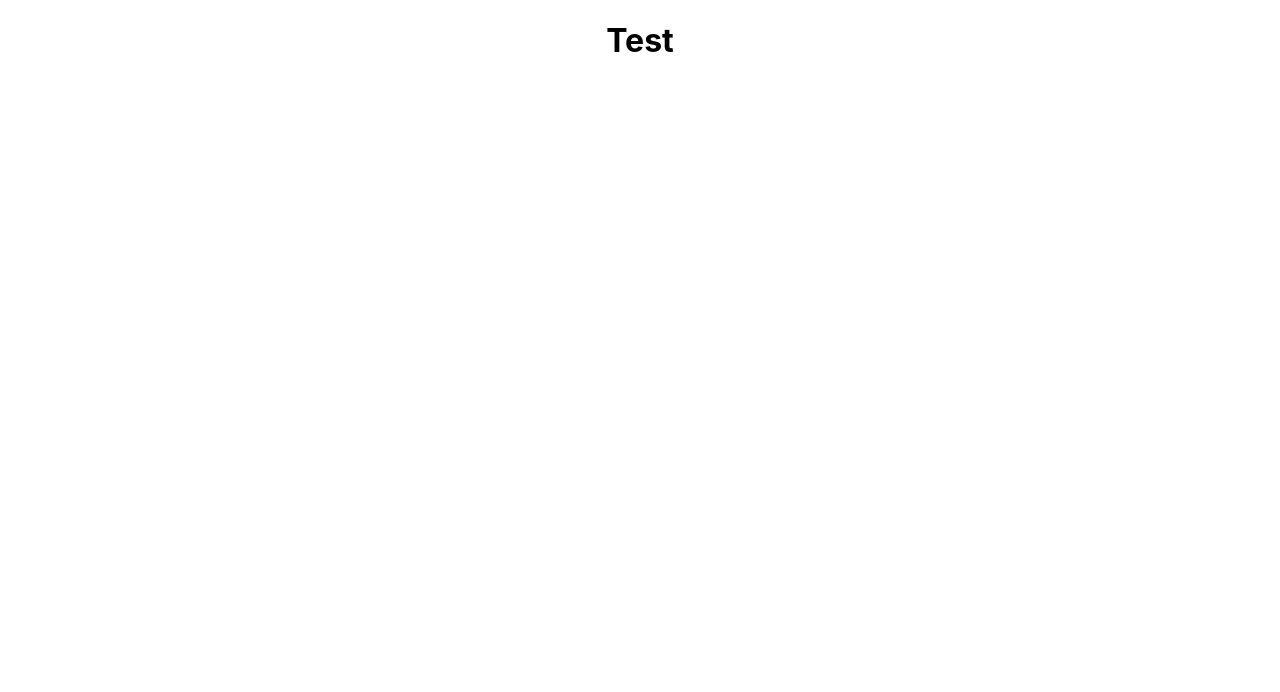
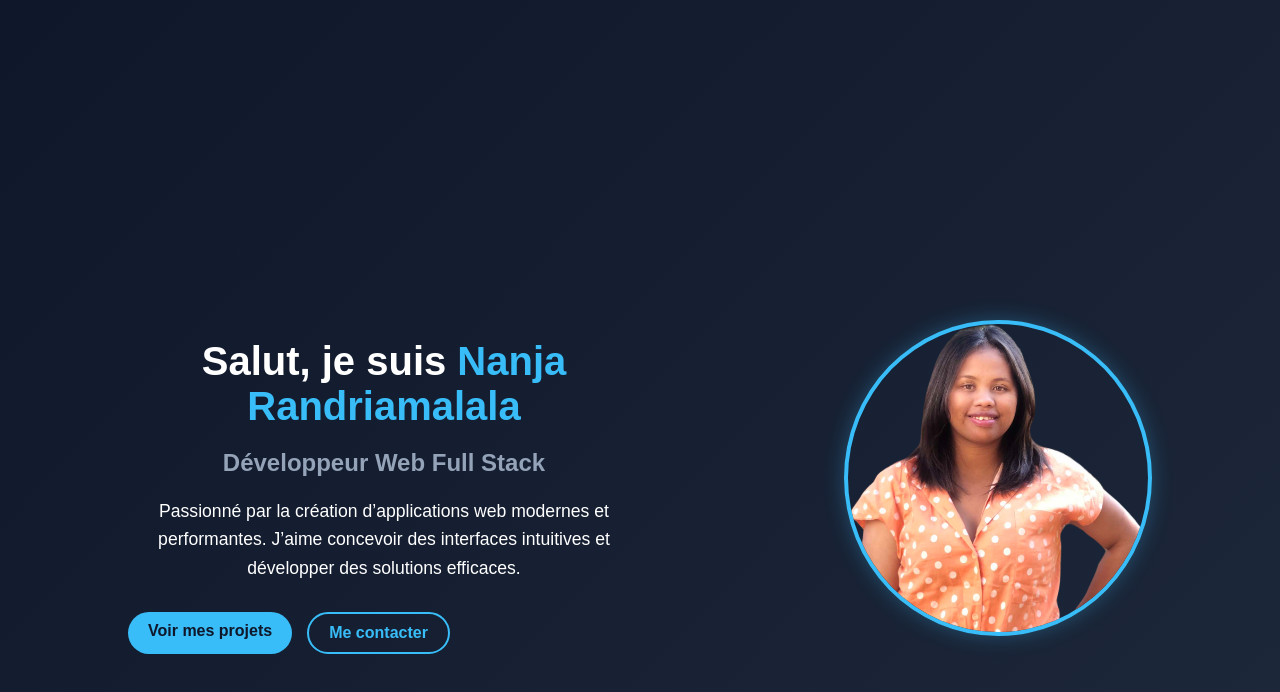
Before and after one commit to nanja98/PortFolio, a React (Create React App) app: page / in a window 1280 px wide. Shown: the top 692 px of the page. Built offline with nearby package versions, Linux system fonts and the light colour scheme.

Commit message:
page home

```diff
--- a/src/App.js
+++ b/src/App.js
@@ -1,13 +1,10 @@
-
+import Home from './pages/Home/home';
 import './App.css';
 
 function App() {
   return (
     <div className="App">
-      <h1>
-          Test
-        </h1>
-
+      <Home />
     </div>
   );
 }
--- /dev/null
+++ b/src/pages/Home/home.css
@@ -0,0 +1,73 @@
+.home {
+  display: flex;
+  align-items: center;
+  justify-content: space-between;
+  padding: 80px 10%;
+  background: linear-gradient(135deg, #0f172a, #1e293b);
+  color: #fff;
+  min-height: 100vh;
+  font-family: "Poppins", sans-serif;
+}
+
+.intro {
+  max-width: 50%;
+}
+
+.name {
+  color: #38bdf8;
+}
+
+.intro h1 {
+  font-size: 2.5rem;
+  margin-bottom: 10px;
+}
+
+.intro h2 {
+  font-size: 1.5rem;
+  color: #94a3b8;
+  margin-bottom: 20px;
+}
+
+.intro p {
+  font-size: 1.1rem;
+  line-height: 1.6;
+  margin-bottom: 30px;
+}
+
+.buttons {
+  display: flex;
+  gap: 15px;
+}
+
+.btn {
+  text-decoration: none;
+  background: #38bdf8;
+  color: #0f172a;
+  padding: 10px 20px;
+  border-radius: 30px;
+  font-weight: 600;
+  transition: 0.3s;
+}
+
+.btn:hover {
+  background: #0ea5e9;
+  transform: translateY(-2px);
+}
+
+.btn-secondary {
+  background: transparent;
+  border: 2px solid #38bdf8;
+  color: #38bdf8;
+}
+
+.btn-secondary:hover {
+  background: #38bdf8;
+  color: #0f172a;
+}
+
+.profile-img img {
+  width: 300px;
+  border-radius: 50%;
+  border: 4px solid #38bdf8;
+  box-shadow: 0 0 20px rgba(56, 189, 248, 0.3);
+}
--- a/src/pages/Home/home.jsx
+++ b/src/pages/Home/home.jsx
@@ -1,112 +1,28 @@
-// src/pages/home.jsx
 import React from "react";
+import "./home.css";
+import profileImg from "../../images/Photo.png";
 
-export default function Home() {
+const Home = () => {
   return (
-    <div className="min-h-screen flex flex-col bg-gray-50 text-gray-800">
-      {/* --- Navbar --- */}
-      <nav className="w-full bg-white shadow-md fixed top-0 left-0 z-10">
-        <div className="max-w-7xl mx-auto px-6 py-4 flex justify-between items-center">
-          <h1 className="text-2xl font-bold text-blue-600">UCREF App</h1>
-          <ul className="hidden md:flex gap-6 text-gray-700 font-medium">
-            <li className="hover:text-blue-600 cursor-pointer">Accueil</li>
-            <li className="hover:text-blue-600 cursor-pointer">Fonctionnalités</li>
-            <li className="hover:text-blue-600 cursor-pointer">Contact</li>
-          </ul>
-          <button className="md:hidden text-blue-600 text-2xl">&#9776;</button>
+    <section className="home">
+      <div className="intro">
+        <h1>Salut, je suis <span className="name">Nanja Randriamalala</span></h1>
+        <h2>Développeur Web Full Stack</h2>
+        <p>
+          Passionné par la création d’applications web modernes et performantes.
+          J’aime concevoir des interfaces intuitives et développer des solutions efficaces.
+        </p>
+        <div className="buttons">
+          <a href="#projects" className="btn">Voir mes projets</a>
+          <a href="#contact" className="btn btn-secondary">Me contacter</a>
         </div>
-      </nav>
+      </div>
 
-      {/* --- Hero Section --- */}
-      <section className="flex flex-col md:flex-row items-center justify-between max-w-7xl mx-auto px-6 pt-28 pb-20">
-        <div className="flex-1 text-center md:text-left">
-          <h2 className="text-4xl md:text-5xl font-bold mb-4 text-blue-600">
-            Gérez vos données en toute simplicité
-          </h2>
-          <p className="text-gray-600 mb-6">
-            Notre application de gestion de bases de données facilite le suivi,
-            la mise à jour et la sécurisation de vos informations sur site.
-          </p>
-          <div className="flex justify-center md:justify-start gap-4">
-            <button className="px-6 py-3 bg-blue-600 text-white rounded-xl hover:bg-blue-700 transition">
-              Commencer
-            </button>
-            <button className="px-6 py-3 bg-gray-200 rounded-xl hover:bg-gray-300 transition">
-              En savoir plus
-            </button>
-          </div>
-        </div>
+      <div className="profile-img">
+        <img src={profileImg} alt="Nanja Randriamalala" />
+      </div>
+    </section>
+  );
+};
 
-        <div className="flex-1 mt-10 md:mt-0">
-          <img
-            src="https://images.unsplash.com/photo-1556761175-4b46a572b786"
-            alt="Gestion de données"
-            className="w-full rounded-2xl shadow-lg"
-          />
-        </div>
-      </section>
-
-      {/* --- Features Section --- */}
-      <section className="bg-white py-20">
-        <div className="max-w-7xl mx-auto px-6 text-center">
-          <h3 className="text-3xl font-bold mb-10 text-blue-600">Fonctionnalités</h3>
-          <div className="grid grid-cols-1 md:grid-cols-3 gap-8">
-            <div className="p-6 bg-gray-50 rounded-2xl shadow hover:shadow-lg transition">
-              <h4 className="text-xl font-semibold mb-2">Analyse des besoins</h4>
-              <p className="text-gray-600">
-                Identification claire des besoins pour une solution sur mesure adaptée à votre organisation.
-              </p>
-            </div>
-            <div className="p-6 bg-gray-50 rounded-2xl shadow hover:shadow-lg transition">
-              <h4 className="text-xl font-semibold mb-2">Développement complet</h4>
-              <p className="text-gray-600">
-                Application développée en front-end et back-end pour une expérience fluide et performante.
-              </p>
-            </div>
-            <div className="p-6 bg-gray-50 rounded-2xl shadow hover:shadow-lg transition">
-              <h4 className="text-xl font-semibold mb-2">Gestion de données</h4>
-              <p className="text-gray-600">
-                Conception et maintenance de bases de données robustes et sécurisées.
-              </p>
-            </div>
-          </div>
-        </div>
-      </section>
-
-      {/* --- Contact Section --- */}
-      <section className="bg-gray-100 py-20">
-        <div className="max-w-7xl mx-auto px-6 text-center">
-          <h3 className="text-3xl font-bold mb-6 text-blue-600">Contactez-nous</h3>
-          <p className="text-gray-600 mb-8">
-            Vous souhaitez en savoir plus ? Envoyez-nous un message !
-          </p>
-          <form className="max-w-xl mx-auto flex flex-col gap-4">
-            <input
-              type="text"
-              placeholder="Nom"
-              className="p-3 rounded-lg border border-gray-300 focus:ring-2 focus:ring-blue-400 outline-none"
-            />
-            <input
-              type="email"
-              placeholder="Email"
-              className="p-3 rounded-lg border border-gray-300 focus:ring-2 focus:ring-blue-400 outline-none"
-            />
-            <textarea
-              placeholder="Votre message"
-              rows="4"
-              className="p-3 rounded-lg border border-gray-300 focus:ring-2 focus:ring-blue-400 outline-none"
-            ></textarea>
-            <button className="bg-blue-600 text-white py-3 rounded-lg hover:bg-blue-700 transition">
-              Envoyer
-            </button>
-          </form>
-        </div>
-      </section>
-
-      {/* --- Footer --- */}
-      <footer className="bg-white text-center py-6 border-t text-gray-600">
-        © 2025 UCREF | Développé avec ❤️ par l’équipe de développement
-      </footer>
-    </div>
-  );
-}
+export default Home;
```
Also changed, not shown: src/images/Photo.png (added), src/pages/Home/homme.css (deleted).
